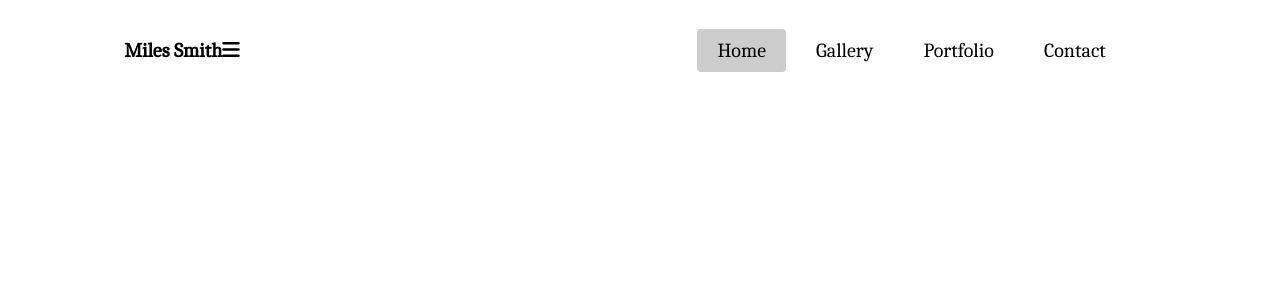
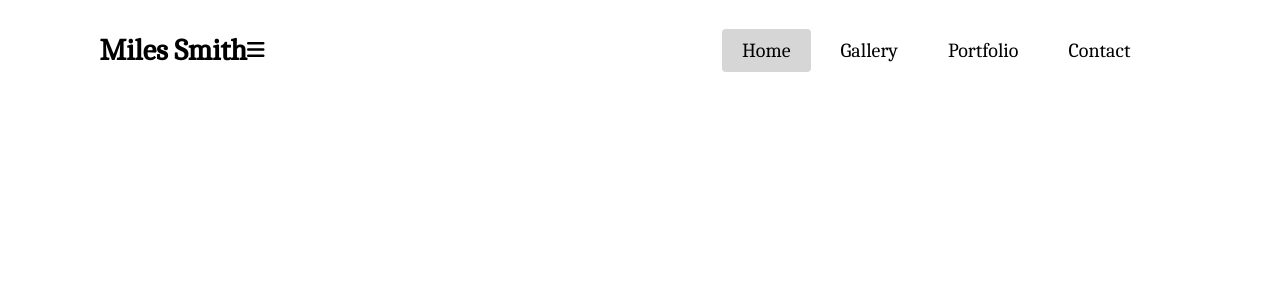
Before and after one commit to jgoth23/miles-smith-website, a React (Create React App) app in the folder miles-smith-website/: page / in a window 1280 px wide. In both pictures the pointer is over the link "Home". Shown: the top 300 px of the page. Built offline with nearby package versions, Linux system fonts and the light colour scheme.

Commit message:
increased font

```diff
--- a/miles-smith-website/src/components/Navbar.css
+++ b/miles-smith-website/src/components/Navbar.css
@@ -11,6 +11,7 @@
   justify-self: start;
   margin-left: 20px;
   cursor: crosshair;
+  font-size: 30px;
 }
 
 .nav-menu {
@@ -31,7 +32,7 @@
 }
 
 .nav-links:hover {
-  background-color: rgb(205, 205, 206);
+  background-color: rgb(214, 214, 214);
   border-radius: 4px;
   transition: all 0.2s ease-out;
 }
```
